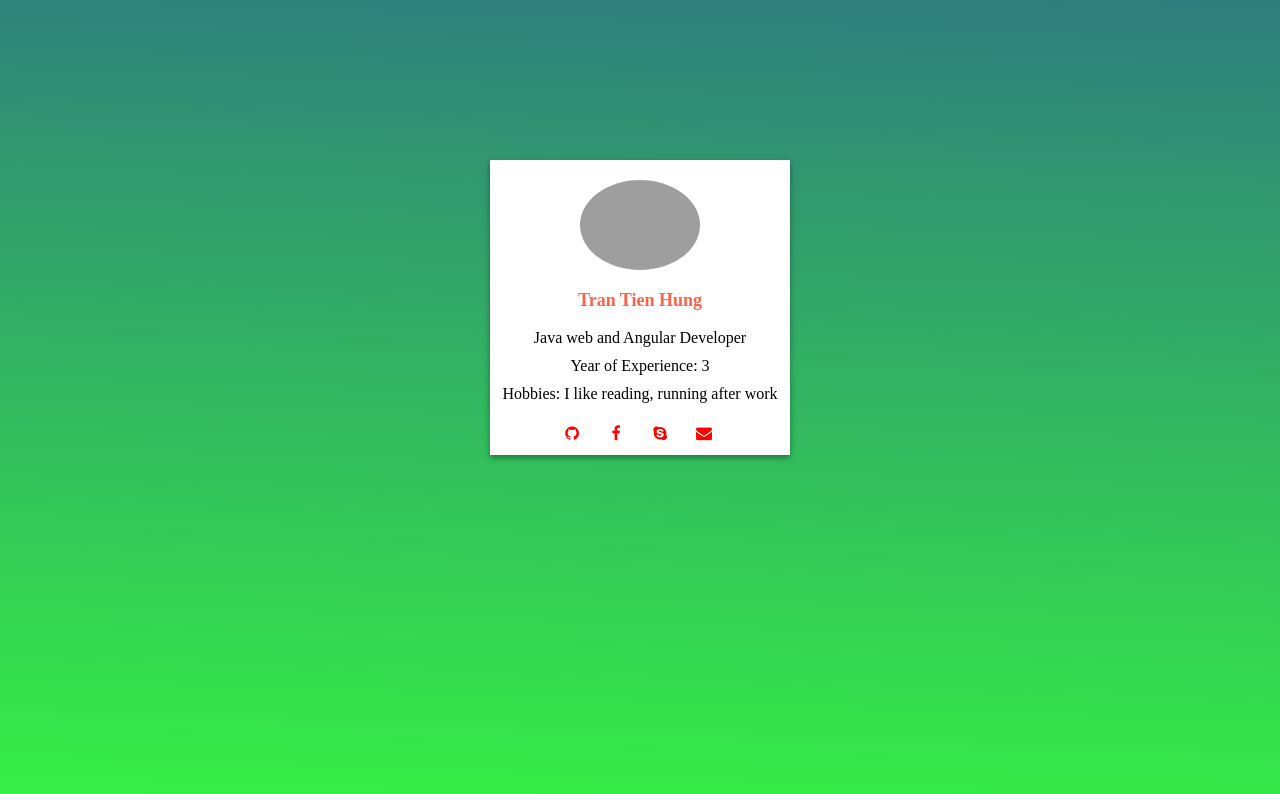
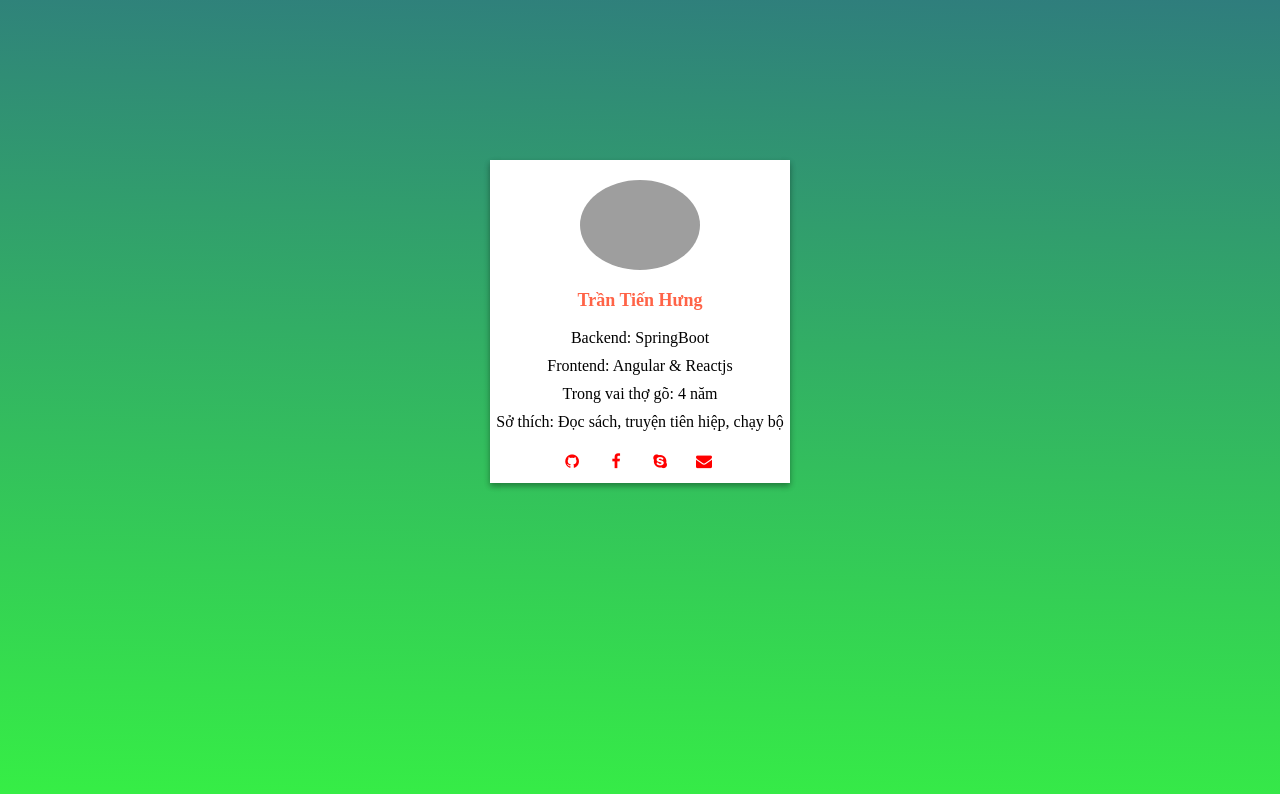
Before and after one commit to hungtt1996/hungtt199.github.io, a plain HTML site: page index.html in a window 1280 px wide. Drawn offline with Linux system fonts and the light colour scheme; grey boxes are pictures that could not be loaded.

Commit message:
chore: update years of experience

```diff
--- a/index.html
+++ b/index.html
@@ -18,11 +18,12 @@
         <div class="avatar">
             <a href="#" target="_blank"><img src="https://avatars.githubusercontent.com/u/52967018?v=4" alt="Tran Tien Hung"></a>
         </div>
-        <div class="name">Tran Tien Hung</div>
+        <div class="name">Trần Tiến Hưng</div>
         <div class="bio">
-            <p>Java web and Angular Developer</p>
-            <p>Year of Experience: 3</p>
-            <p>Hobbies: I like reading, running after work</p>
+            <p>Backend: SpringBoot</p>
+            <p>Frontend: Angular & Reactjs</p>
+            <p>Trong vai thợ gõ: 4 năm</p>
+            <p>Sở thích: Đọc sách, truyện tiên hiệp, chạy bộ</p>
         </div>
         <div class="contact">
             <ul>
```
